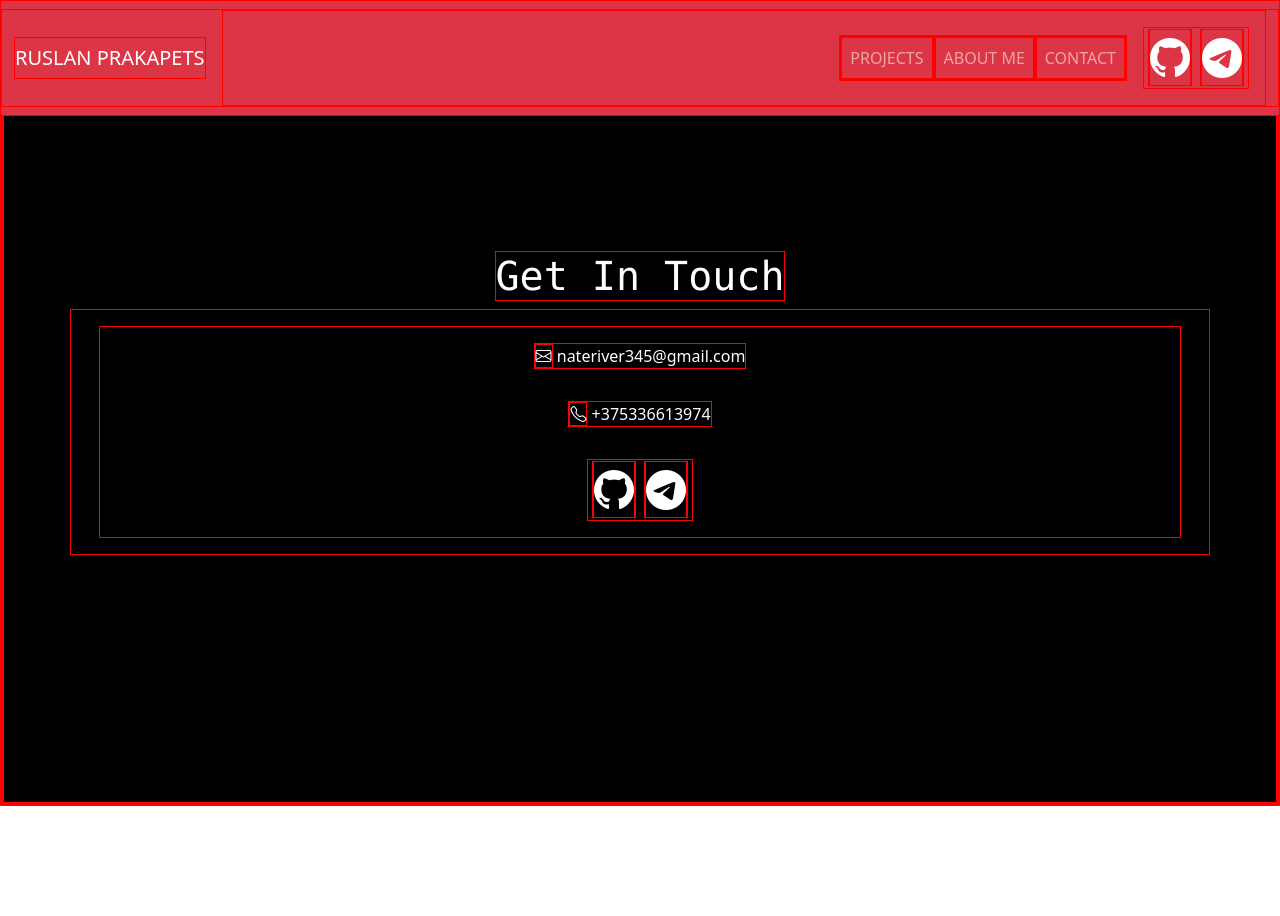
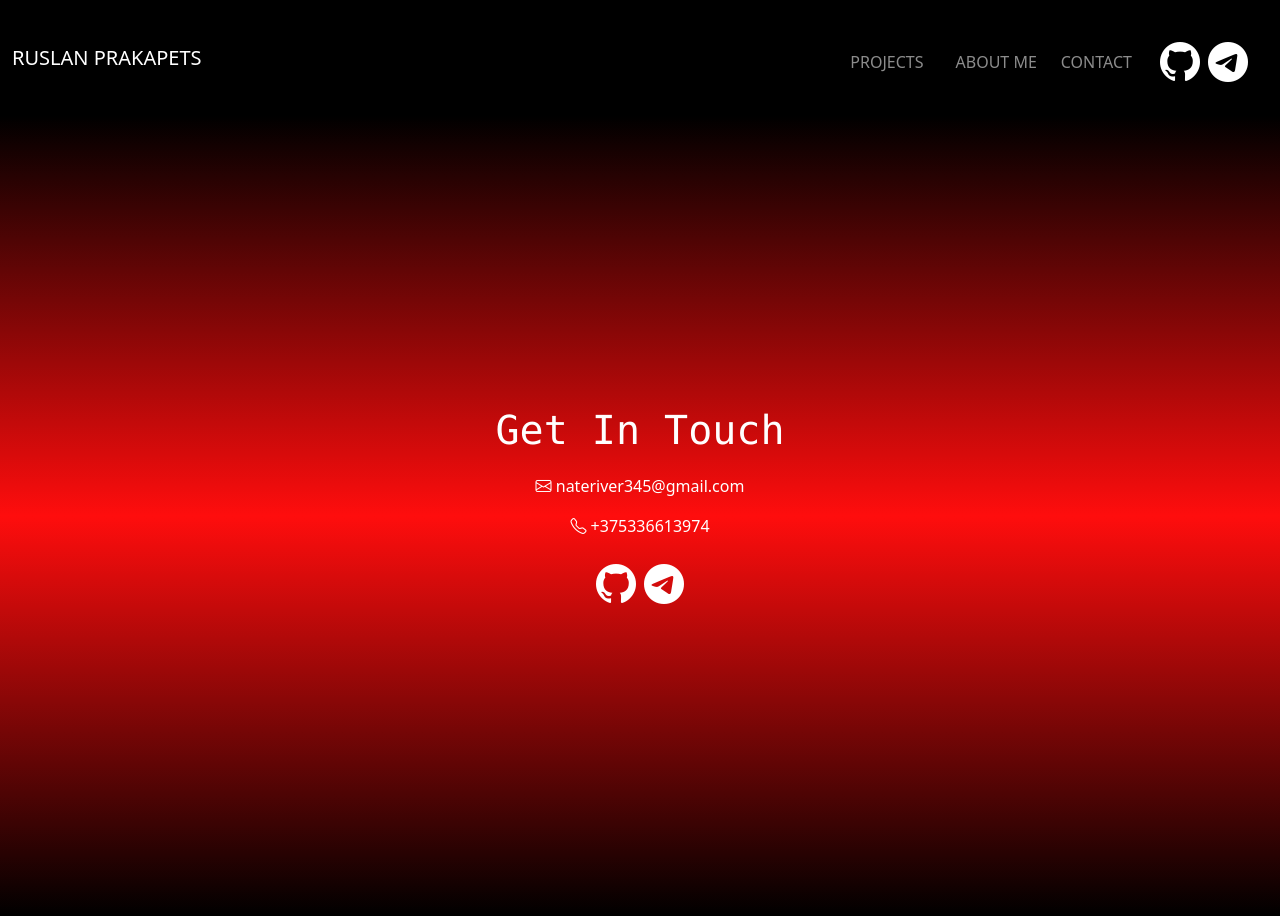
Before and after one commit to kyoto430/resume, a React (Create React App) app: page /contact in a window 1280 px wide. Before the commit the page ends 806 px from the top, so only its background shows below. Built offline with nearby package versions, Linux system fonts and the light colour scheme.

Commit message:
change style

```diff
--- a/src/components/UI/navBar.jsx
+++ b/src/components/UI/navBar.jsx
@@ -4,7 +4,7 @@ import { Link } from 'react-router-dom'
 const NavBar = () => {
   return (
     <>
-      <nav className="navbar navbar-expand-lg navbar-dark bg-danger text-uppercase fixed-top ms-auto">
+      <nav className="navbar navbar-expand-lg navbar-dark bg-black text-uppercase sticky-top">
         <div className="container-fluid">
           <button
             className="navbar-toggler"
@@ -21,24 +21,28 @@ const NavBar = () => {
           <Link className="navbar-brand" to="/main">
             Ruslan Prakapets
           </Link>
+
           <div className="collapse navbar-collapse" id="navbarTogglerDemo03">
-            <ul className="navbar-nav ms-auto mb-2 mb-lg-0 d-flex justify-content-center align-items-center">
-              <li className="nav-item">
-                <Link className="nav-link" aria-current="page" to="/projects">
+            <ul className="navbar-nav ms-auto mb-2 mb-lg-0 d-flex justify-content-center align-items-center mt-2">
+              <li className="nav-item m-2">
+                <Link
+                  className="nav-link p-2"
+                  aria-current="page"
+                  to="/projects"
+                >
                   Projects
                 </Link>
               </li>
-              <li className="nav-item">
-                <Link className="nav-link" to="/about">
+              <li className="nav-item m-2">
+                <Link className="nav-link p-2" to="/about">
                   About me
                 </Link>
               </li>
               <li className="nav-item">
-                <Link className="nav-link" to="/contact">
+                <Link className="nav-link p-2" to="/contact">
                   Contact
                 </Link>
               </li>
-            </ul>
               <div className="m-3">
                 <a href="https://github.com/kyoto430" className="social m-1">
                   <i className="bi bi-github"></i>
@@ -47,6 +51,7 @@ const NavBar = () => {
                   <i className="bi bi-telegram"></i>
                 </a>
               </div>
+            </ul>
           </div>
         </div>
       </nav>
--- a/src/pages/about.jsx
+++ b/src/pages/about.jsx
@@ -4,16 +4,16 @@ import Photo from '../assets/01.jpg'
 const About = () => {
   return (
     <>
-      <header className="header">
+      <main className="main">
         <h1 className="header-text font-monospace mt-5">About Me</h1>
         <p>I love Design, Technology, and Story.</p>
         <div className="col-12 container text-center">
           <img src={Photo} alt="photo" className="w-50" />
         </div>
-        <div class="container">
-          <div class="row mb-5">
-            <div class="col-4">01 WHO I AM:</div>
-            <div class="col-8">
+        <div className="container">
+          <div className="row mb-5">
+            <div className="col-4">01 WHO I AM:</div>
+            <div className="col-8">
               <div className="row">Ruslan</div>
               <div className="row">
                 1992年、沖縄県生まれ。大学を卒業後、県内の制作会社でDTPオペレーターとして就職後、大手紳士服量販店を中心に十数社のコーポレートサイトの運用業務を担当しました。
@@ -25,7 +25,7 @@ const About = () => {
           <div className="row mb-5">
             <div className="col-4">02 SKILL SET:</div>
             <div className="col-8">
-              <div className="d-flex justify-content-around">
+              <div className="d-flex justify-content-around flex-wrap">
                 <a href="https://reactjs.org/" target="_blank">
                   {' '}
                   <img
@@ -105,18 +105,18 @@ const About = () => {
               </div>
             </div>
           </div>
-          <div class="row">
-            <div className="col-4">03 PERSONAL CONTACT:</div>
+          <div className="row mb-5">
+            <div className="col-4 ">03 PERSONAL CONTACT:</div>
             <div className="col-8">
-              <div>
-                <i className="bi bi-envelope"></i> nateriver345@gmail.com{' '}
+              <div className="d-flex justify-content-center flex-wrap">
+                <i className="bi bi-envelope"></i>nateriver345@gmail.com{' '}
                 <i className="bi bi-telephone"></i> +375336613974
               </div>
             </div>
             <div></div>
           </div>
         </div>
-      </header>
+      </main>
     </>
   )
 }
--- a/src/pages/contact.jsx
+++ b/src/pages/contact.jsx
@@ -6,14 +6,14 @@ const Contact = () => {
       <header className="header">
         <h1 className="header-text font-monospace">Get In Touch</h1>
         <div className="container">
-          <div className="d-flex justify-content-around flex-column m-3 align-items-center">
-            <div className="m-3 ">
+          <div className="d-flex justify-content-around flex-column m-1 align-items-center">
+            <div className="m-2 ">
               <i className="bi bi-envelope"></i> nateriver345@gmail.com
             </div>
-            <div className="m-3">
+            <div className="m-2">
               <i className="bi bi-telephone"></i> +375336613974
             </div>
-            <div className="m-3">
+            <div className="m-2">
               <a href="https://github.com/kyoto430" className="social m-1">
                 <i className="bi bi-github"></i>
               </a>
--- a/src/pages/main.jsx
+++ b/src/pages/main.jsx
@@ -4,12 +4,12 @@ const Main = () => {
   return (
     <>
       <header className="header">
-        <h1 className="header-text font-monospace">
+        <h1 className="header-text font-monospace w-75">
           Hi, you found me! I am a junior front-end developer from Belarus.
           Currently studing at React to build awesome things.
         </h1>
-        <div className="bg-danger text-light w-100 p-1">Ruslan Prakapets</div>
-        <button className="btn btn-danger btn-lg mt-5 font-monospace">
+        <div className="bg-black text-light w-75 p-1">Ruslan Prakapets</div>
+        <button className="btn btn-light btn-lg mt-5 font-monospace">
           Посмотреть проекты
         </button>
       </header>
--- a/src/styles/App.css
+++ b/src/styles/App.css
@@ -3,7 +3,31 @@
 .header {
   width: 100%;
   height: 100vh;
-  background-color: #000;
+  background: rgb(0, 0, 0);
+  background: linear-gradient(
+    0deg,
+    rgba(0, 0, 0, 1) 0%,
+    rgba(255, 13, 13, 1) 50%,
+    rgba(0, 0, 0, 1) 100%
+  );
+  color: #fff;
+  display: flex;
+  flex-direction: column;
+  justify-content: center;
+  align-items: center;
+  text-align: justify;
+}
+
+.main {
+  width: 100%;
+  height: 100%;
+  background: rgb(0, 0, 0);
+  background: linear-gradient(
+    0deg,
+    rgba(0, 0, 0, 1) 0%,
+    rgba(255, 13, 13, 1) 50%,
+    rgba(0, 0, 0, 1) 100%
+  );
   color: #fff;
   display: flex;
   flex-direction: column;
@@ -17,15 +41,19 @@
   font-size: 2.5em;
   color: #fff;
   text-decoration: none;
-  transition: all 0.5s linear;
-  opacity: 1;
+  transition: all 0.3s ease-in-out;
 }
 
 .social:hover {
-  opacity: 1;
-  color: #e14761;
+  color: #333;
 }
 
-* {
-  border: 1px solid red;
+.nav-link {
+  transition: all 0.3s ease-in-out;
 }
+
+.nav-link:hover {
+  background: crimson;
+  color: #fff;
+  opacity: 1;
+}
```
Lines whose indentation alone changed are shown as unchanged.
